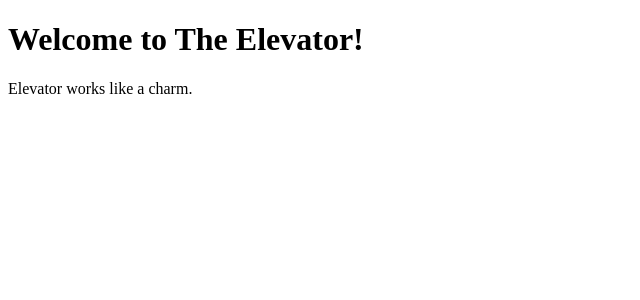
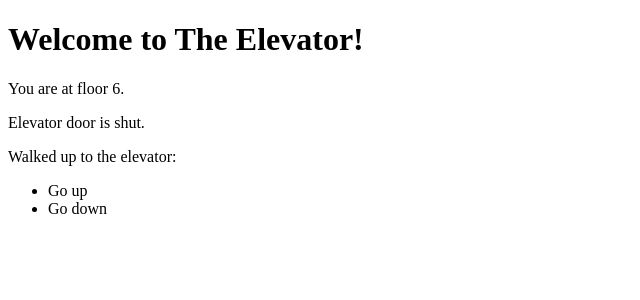
Before and after one commit to coletrumbocole/world-of-kata, an Angular app in the folder August/: page / in a window 1280 px wide. Shown: the top 300 px of the page, without its empty margins (0-640 px from the left). Built offline with nearby package versions, Linux system fonts and the light colour scheme.

Commit message:
text adventure - elevator called when button pressed

```diff
--- a/August/src/app/elevator/elevator.component.html
+++ b/August/src/app/elevator/elevator.component.html
@@ -1 +1,12 @@
-<p>Elevator works like a charm.</p>
+<p>You are at floor {{ floorNumber }}. </p>
+<p>Elevator door is {{ door.toString() }}.</p>
+
+<p *ngIf="elevator.isCalled">Here comes the elevator... </p>
+<p *ngIf="elevator.isCalled">It's at floor: {{ elevator.getCurrentFloor() }}</p>
+
+
+<p id="player-status">Walked up to the elevator:</p>
+<ul>
+    <li (click)="callUp()">Go up</li>
+    <li (click)="callDown()">Go down</li>
+</ul>
--- a/August/src/app/elevator/elevator.component.ts
+++ b/August/src/app/elevator/elevator.component.ts
@@ -1,15 +1,30 @@
 import { Component, OnInit } from '@angular/core';
+import { ElevatorDoor } from '../objects/elevator-door';
+import { Elevator } from '../objects/elevator';
 
 @Component({
   selector: 'app-elevator',
   templateUrl: './elevator.component.html',
-  styleUrls: ['./elevator.component.scss']
+  styleUrls: ['./elevator.component.scss'],
+  providers: [ElevatorDoor, Elevator]
 })
 export class ElevatorComponent implements OnInit {
+  floorNumber = 6;
+  door: ElevatorDoor;
+  elevator: Elevator;
 
-  constructor() { }
+  constructor(door: ElevatorDoor, elevator: Elevator) {
+    this.door = door;
+    this.elevator = elevator;
+  }
 
   ngOnInit() {
   }
 
+  callUp() {
+    this.elevator.isCalled = true;
+  }
+  callDown() {
+    this.elevator.isCalled = true;
+  }
 }
--- /dev/null
+++ b/August/src/app/objects/elevator-door.ts
@@ -0,0 +1,12 @@
+export class ElevatorDoor {
+  isOpen: boolean;
+
+  constructor() {
+    this.isOpen = false;
+  }
+
+  toString() {
+    return this.isOpen ? "open" : "shut";
+  }
+
+}
--- /dev/null
+++ b/August/src/app/objects/elevator.ts
@@ -0,0 +1,7 @@
+export class Elevator {
+  isCalled: boolean;
+
+  getCurrentFloor() {
+    return 6;
+  }
+}
```
